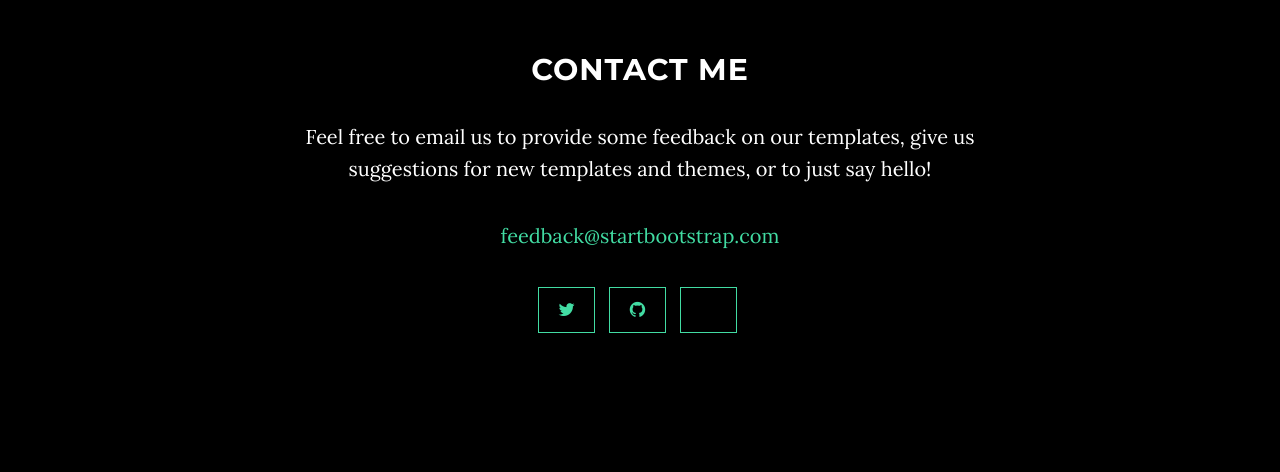
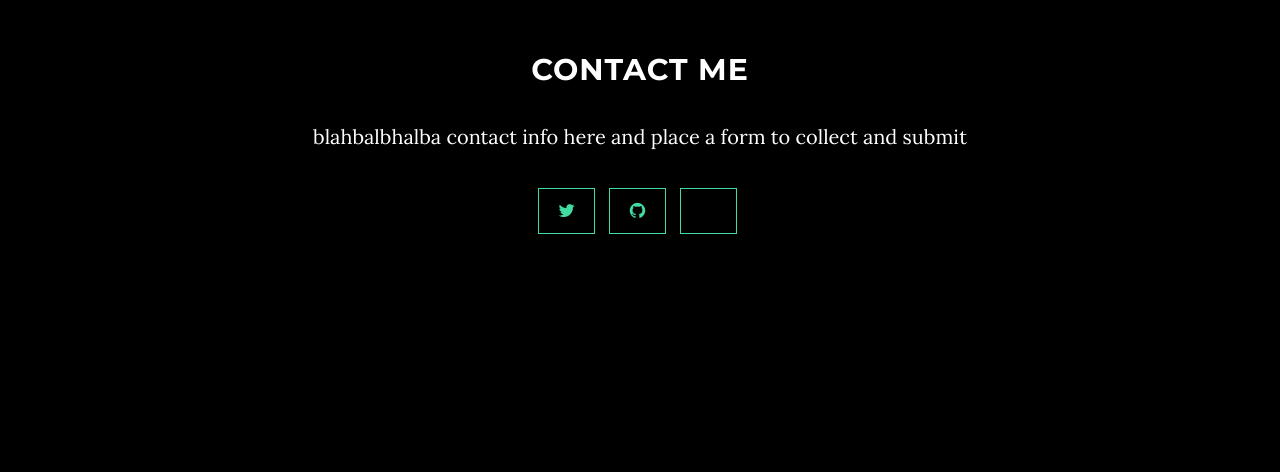
Before and after one commit to niknasty/webpromo, a website: page index.html in a window 1280 px wide. Shown: the part 2080-2552 px from the top of the page. Drawn offline with nearby package versions, Linux system fonts and the light colour scheme; some packages are replaced by stand-ins of ours; some icons are missing.

Commit message:
Fixed Contact Me section

```diff
--- a/index.html
+++ b/index.html
@@ -106,9 +106,7 @@
         <div class="row">
             <div class="col-lg-8 col-lg-offset-2">
                 <h2>Contact me</h2>
-                <p>Feel free to email us to provide some feedback on our templates, give us suggestions for new templates and themes, or to just say hello!</p>
-                <p><a href="mailto:feedback@startbootstrap.com">feedback@startbootstrap.com</a>
-                </p>
+                <p>blahbalbhalba contact info here and place a form to collect and submit</p>
                 <ul class="list-inline banner-social-buttons">
                     <li>
                         <a href="https://twitter.com/niknasty" class="btn btn-default btn-lg"><i class="fa fa-twitter fa-fw"></i> <span class="network-name"></span></a>
--- a/js/grayscale.js
+++ b/js/grayscale.js
@@ -39,7 +39,7 @@ var map = null;
 // When the window has finished loading create our google map below
 google.maps.event.addDomListener(window, 'load', init);
 google.maps.event.addDomListener(window, 'resize', function() {
-    map.setCenter(new google.maps.LatLng(37.7927472, -122.4297367, 14z));
+    map.setCenter(new google.maps.LatLng(37.7927472, -122.4297367));
 });
 
 function init() {
```
